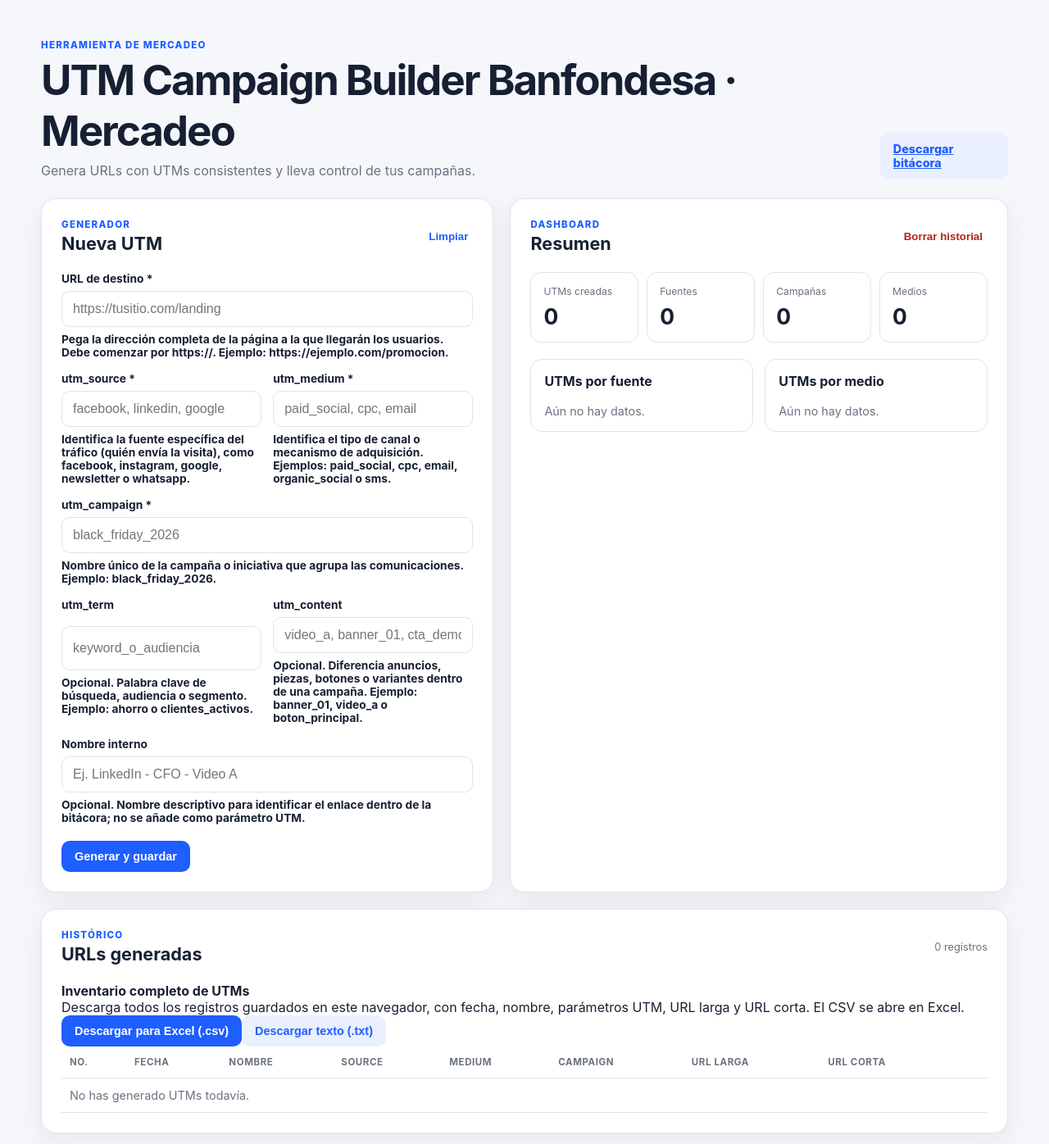
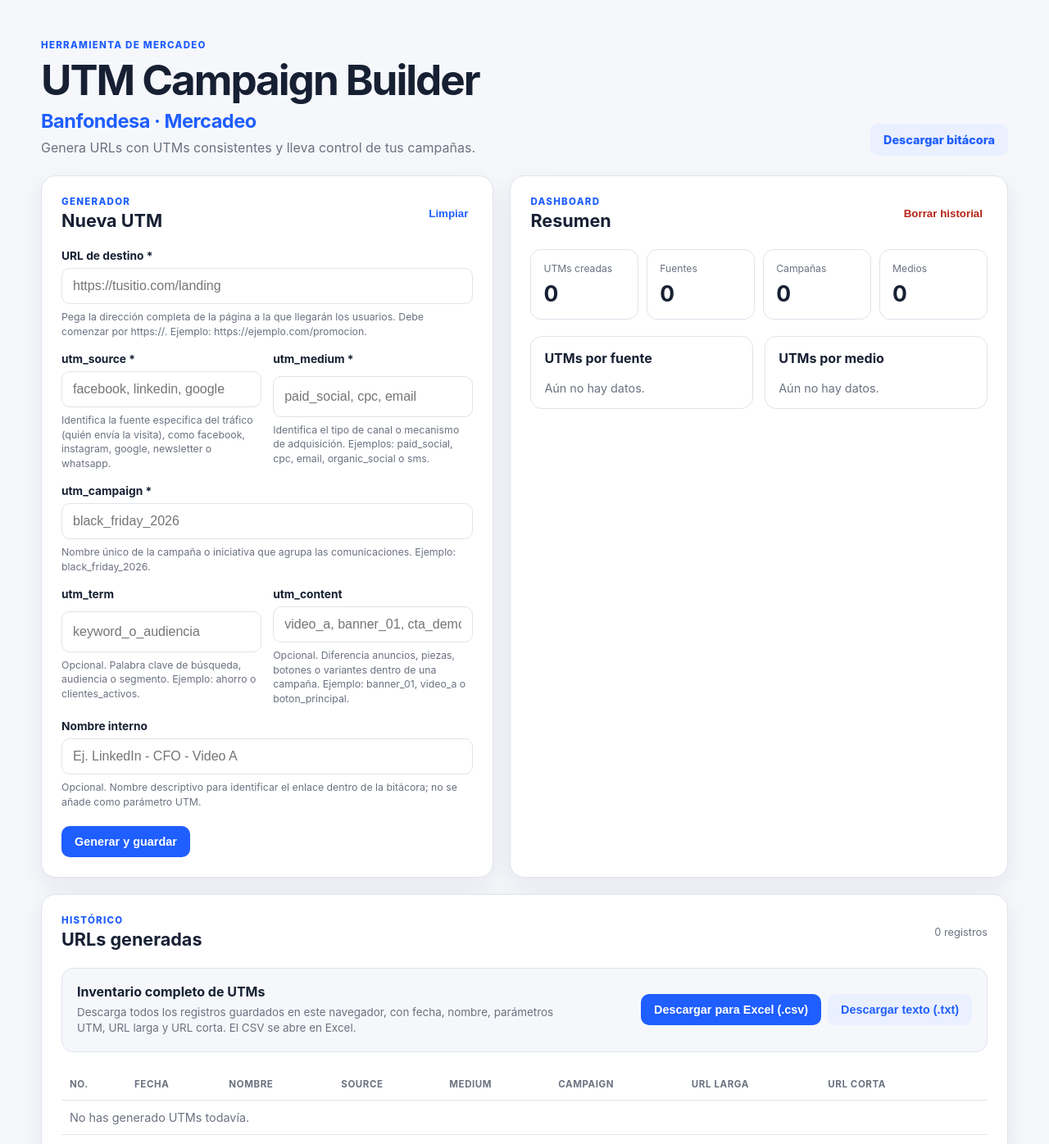
Before and after one commit to juankcol05/utm-campaign-builder, a plain HTML site: page index.html in a window 1280 px wide. Shown: the top 1396 px of the page at 82% size. Drawn offline with Linux system fonts and the light colour scheme.

Commit message:
Estilos de marca y panel de exportación

```diff
--- a/styles.css
+++ b/styles.css
@@ -158,3 +158,12 @@ footer { color: var(--muted); font-size: .78rem; padding: 18px 0 40px; text-alig
 #retryShortUrl { margin-top: 8px; }
 button:disabled { opacity: .5; cursor: not-allowed; }
 .url-cell a { color: var(--accent); }
+
+.brand-name { display: block; font-size: .46em; letter-spacing: -.02em; margin-top: 5px; color: var(--accent); }
+.top-export { text-decoration: none; white-space: nowrap; }
+.field-help { color: var(--muted); font-size: .77rem; font-weight: 400; line-height: 1.45; }
+.export-panel { display: flex; justify-content: space-between; gap: 20px; align-items: center; padding: 18px; margin: 0 0 20px; border: 1px solid var(--border); border-radius: 14px; background: var(--bg); }
+.export-panel strong { display: block; margin-bottom: 6px; }
+.export-panel p { color: var(--muted); font-size: .84rem; line-height: 1.45; max-width: 590px; }
+.export-actions { display: flex; flex-wrap: wrap; gap: 8px; flex-shrink: 0; }
+@media (max-width: 760px) { .export-panel { flex-direction: column; align-items: stretch; } .export-actions { flex-direction: column; } }
```
